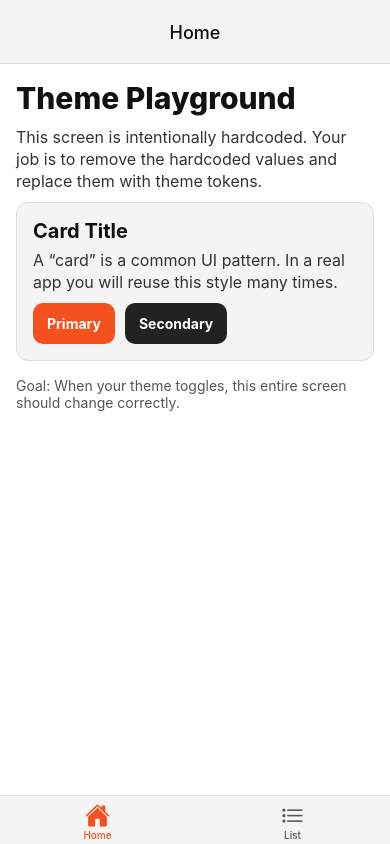
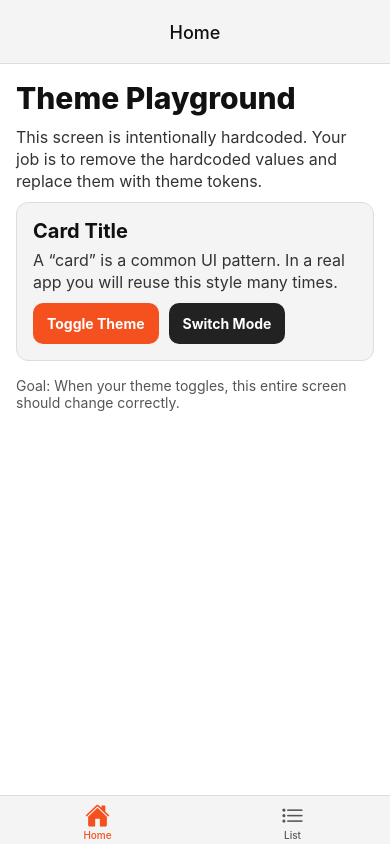
Before and after one commit to Joshkaki00/theme-app, a React Native app: screen /Home in a window 390 px wide. Built offline with nearby package versions, Linux system fonts and the light colour scheme.

Commit message:
Add theme toggle functionality to buttons

```diff
--- a/App.js
+++ b/App.js
@@ -12,18 +12,39 @@ import { lightTheme, darkTheme } from './theme';
 const Tab = createBottomTabNavigator();
 
 export default function App() {
-  const scheme = useColorScheme();
-  const theme = scheme === 'dark' ? darkTheme : lightTheme;
+  const systemScheme = useColorScheme();
+  const [themeMode, setThemeMode] = React.useState(null); // null means follow system
+
+  // Determine which theme to use
+  const currentScheme = themeMode !== null ? themeMode : systemScheme;
+  const theme = currentScheme === 'dark' ? darkTheme : lightTheme;
+
+  const toggleTheme = () => {
+    setThemeMode(prev => {
+      if (prev === null) {
+        // If following system, toggle to opposite of current system
+        return systemScheme === 'dark' ? 'light' : 'dark';
+      }
+      // Toggle between light and dark
+      return prev === 'dark' ? 'light' : 'dark';
+    });
+  };
+
+  const contextValue = {
+    theme,
+    toggleTheme,
+    setThemeMode,
+  };
 
   if (!theme) {
     return null; // Wait for theme to load
   }
 
   return (
-    <ThemeContext.Provider value={theme}>
+    <ThemeContext.Provider value={contextValue}>
       <NavigationContainer
         theme={{
-          dark: scheme === 'dark',
+          dark: currentScheme === 'dark',
           colors: {
             primary: theme.colors.primary,
             background: theme.colors.background,
--- a/ThemeContext.js
+++ b/ThemeContext.js
@@ -2,4 +2,8 @@
 import React from 'react';
 import { lightTheme } from './theme';
 
-export const ThemeContext = React.createContext(lightTheme);
+export const ThemeContext = React.createContext({
+  theme: lightTheme,
+  toggleTheme: () => {},
+  setThemeMode: () => {},
+});
--- a/screens/HomeScreen.js
+++ b/screens/HomeScreen.js
@@ -67,7 +67,7 @@ const createStyles = (theme) => StyleSheet.create({
 });
 
 export default function HomeScreen() {
-  const theme = React.useContext(ThemeContext);
+  const { theme, toggleTheme } = React.useContext(ThemeContext);
   const styles = createStyles(theme);
 
   return (
@@ -90,9 +90,9 @@ export default function HomeScreen() {
               styles.primaryButton,
               pressed && { opacity: 0.7 }
             ]}
-            onPress={() => Alert.alert('Primary', 'Primary button pressed!')}
+            onPress={toggleTheme}
           >
-            <Text style={styles.primaryButtonText}>Primary</Text>
+            <Text style={styles.primaryButtonText}>Toggle Theme</Text>
           </Pressable>
 
           <Pressable
@@ -100,9 +100,9 @@ export default function HomeScreen() {
               styles.secondaryButton,
               pressed && { opacity: 0.7 }
             ]}
-            onPress={() => Alert.alert('Secondary', 'Secondary button pressed!')}
+            onPress={toggleTheme}
           >
-            <Text style={styles.secondaryButtonText}>Secondary</Text>
+            <Text style={styles.secondaryButtonText}>Switch Mode</Text>
           </Pressable>
         </View>
       </View>
--- a/screens/ListScreen.js
+++ b/screens/ListScreen.js
@@ -49,7 +49,7 @@ const createStyles = (theme) => StyleSheet.create({
 });
 
 export default function ListScreen() {
-  const theme = React.useContext(ThemeContext);
+  const { theme } = React.useContext(ThemeContext);
   const styles = createStyles(theme);
 
   return (
```
